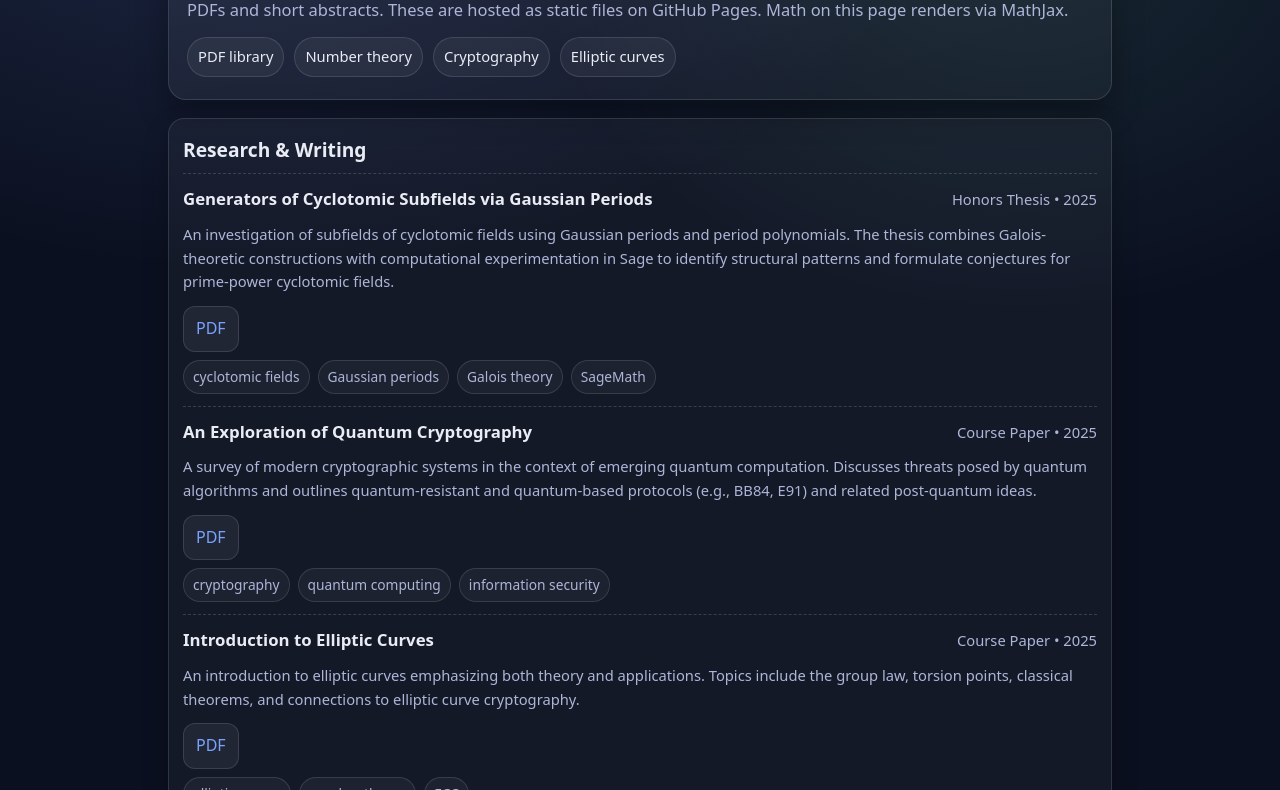
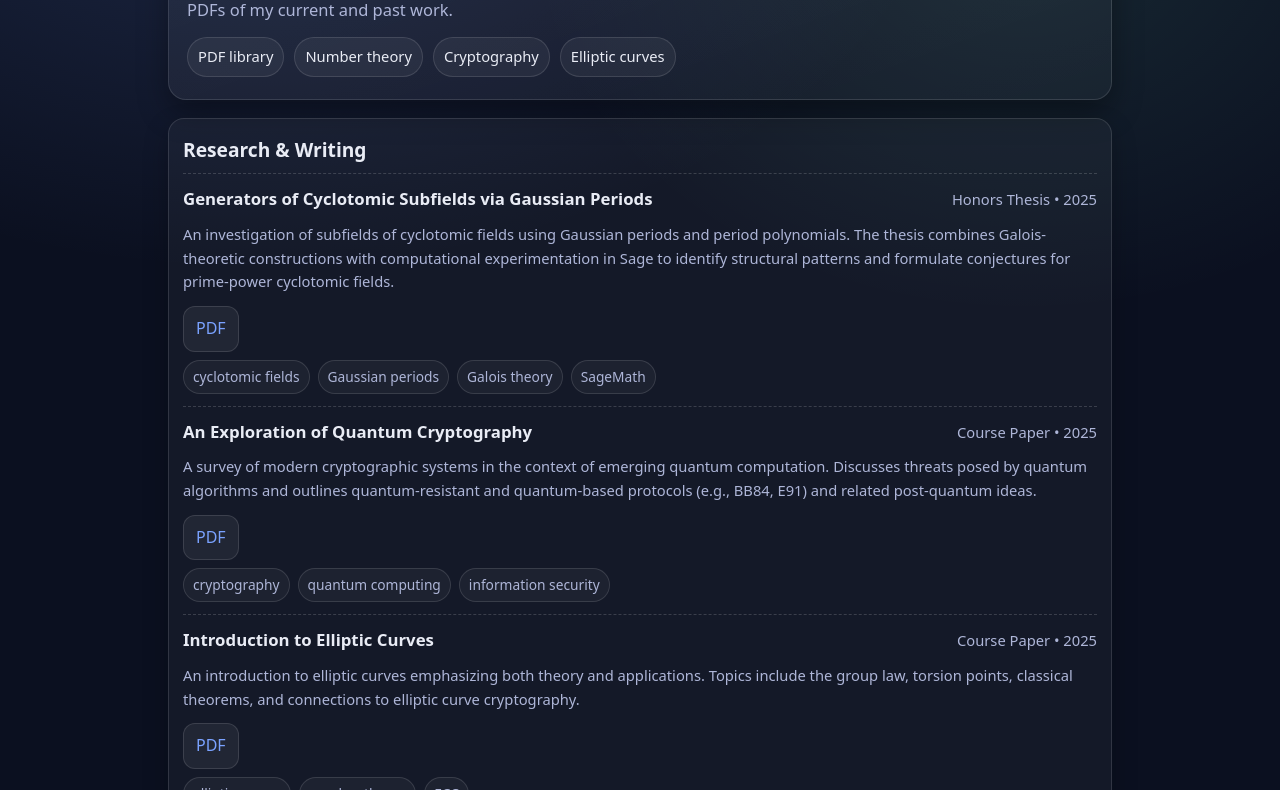
Before and after one commit to AlexandraSklyarova/AlexandraSklyarova.github.io, a plain HTML site: page papers.html in a window 1280 px wide. Shown: the part 209-999 px from the top of the page. Drawn offline with nearby package versions, Linux system fonts and the light colour scheme.

Commit message:
Update papers.html

```diff
--- a/papers.html
+++ b/papers.html
@@ -37,8 +37,7 @@
   <section class="hero">
     <h1>Papers</h1>
     <p>
-      PDFs and short abstracts. These are hosted as static files on GitHub Pages.
-      Math on this page renders via MathJax.
+      PDFs of my current and past work.
     </p>
     <div class="badges">
       <span class="badge">PDF library</span>
```
